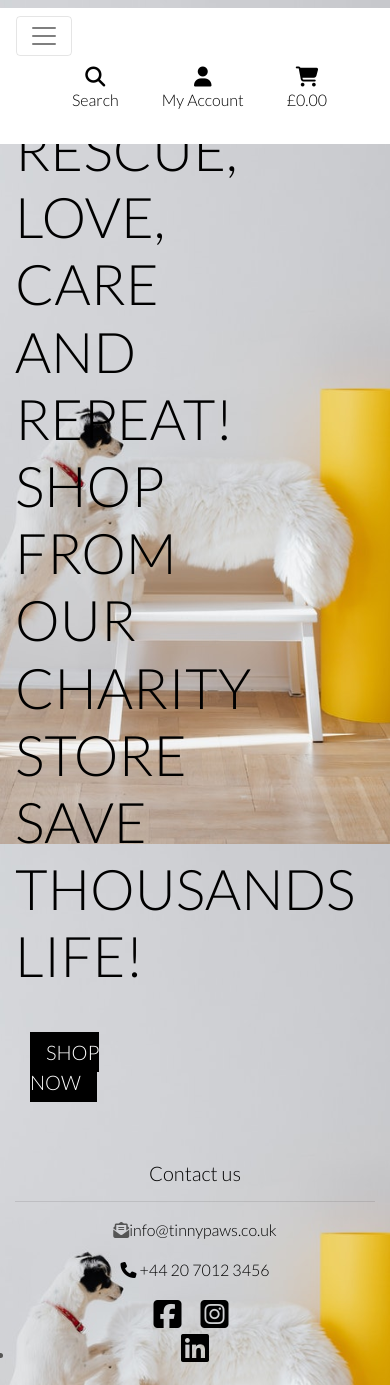
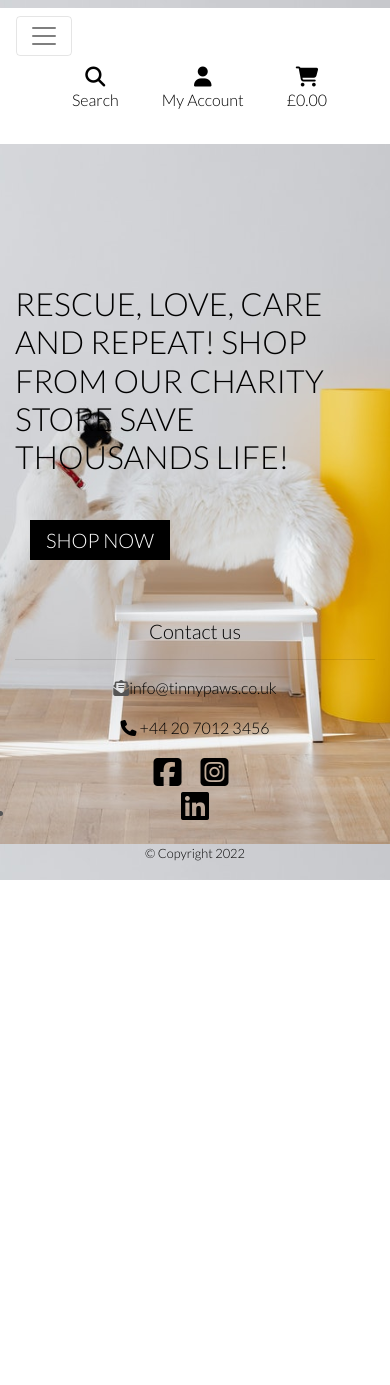
Before and after one commit to kaanalptkn/tinypaws-p4-ka, a Django app: page / in a window 390 px wide. Shown: the top 1385 px of the page. After the commit the page ends 880 px from the top, so only its background shows below. Run offline with Django 3.2, Linux system fonts and the light colour scheme; some libraries are stand-ins or nearby versions.

Commit message:
Added mobile view on logo text and shop now button

```diff
--- a/home/templates/home/index.html
+++ b/home/templates/home/index.html
@@ -14,7 +14,7 @@
         <div class="row h-100">
             <div class="col-7 col-md-6 my-auto">
                 <h6 class="display-4 logo-font text-black">Rescue, love, care and repeat! Shop from our charity store save thousands life!</h6>
-                <div class="col-5 my-5">
+                <div class="col-5 shop-now my-5">
                     <h5>
                         <a href="{% url 'products' %}" class="col-6 shop-now-button btn-lg rounded-0 text-uppercase py-8">Shop Now</a>
                     </h5>
--- a/static/css/base.css
+++ b/static/css/base.css
@@ -315,4 +315,22 @@ footer {
     body {
         height: calc(100vh - 116px);
     }
+    .display-4.logo-font.text-black {
+        font-size: 2rem;
+    }
+
+    .my-auto {
+        margin-top: auto!important;
+        padding-top: 20vh;
+    }
+
+    .col-7.my-auto {
+        flex: inherit;
+        max-width: fit-content;
+    }
+
+    .col-5.shop-now {
+        flex: revert;
+        max-width: fit-content;
+    }
 }
--- a/templates/includes/main-nav.html
+++ b/templates/includes/main-nav.html
@@ -22,7 +22,7 @@
             </div>
         </li>
         <li class="nav-item dropdown">
-            <a class="logo-font font-weight-bold nav-link text-black" href="#" id="specials-link" data-toggle="dropdown" aria-haspopup="true" aria-expanded="false">
+            <a class="logo-font font-weight-bold nav-link text-black mr-5" href="#" id="specials-link" data-toggle="dropdown" aria-haspopup="true" aria-expanded="false">
                 About us
             </a>
             <div class="dropdown-menu border-0" aria-labelledby="specials-link">
```
Also changed, not shown: help_us/templates/help_us/donation.html (+5 -7 lines).
